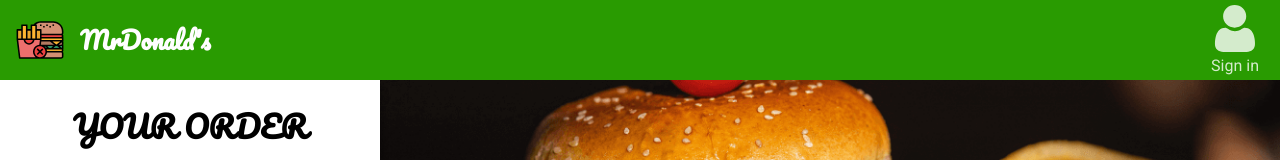
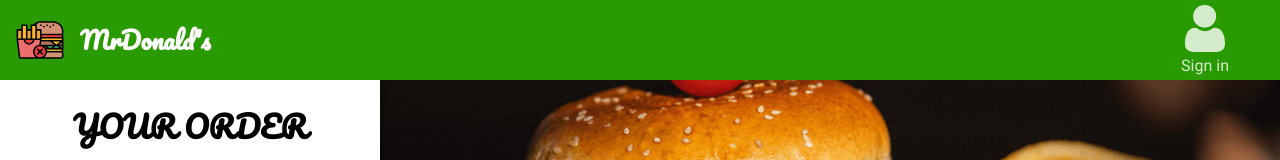
Before and after one commit to vikakleyko/mrDonalds, a React (Create React App) app: page / in a window 1280 px wide. Shown: the top 160 px of the page. Built offline with nearby package versions, Linux system fonts and the light colour scheme; no server answers.

Commit message:
add auth component and hook to login, install firebase

```diff
--- a/package.json
+++ b/package.json
@@ -6,6 +6,7 @@
     "@testing-library/jest-dom": "^4.2.4",
     "@testing-library/react": "^9.3.2",
     "@testing-library/user-event": "^7.1.2",
+    "firebase": "^7.19.1",
     "react": "^16.13.1",
     "react-dom": "^16.13.1",
     "react-scripts": "3.4.3",
--- a/src/App.js
+++ b/src/App.js
@@ -1,4 +1,6 @@
 import React from "react";
+import firebase from 'firebase/app';
+import 'firebase/auth';
 import { NavBar } from "./Components/NavBar/NavBar";
 import { Menu } from "./Components/Menu/Menu";
 import { GlobalStyle } from "./Components/Style/GlobalStyle";
@@ -6,16 +8,31 @@ import { ModalItem } from "./Components/Modal/ModalItem";
 import { Order } from "./Components/Order/Order";
 import { useOpenItem } from "./Components/Hooks/useOpenItem";
 import { useOrders } from "./Components/Hooks/useOrders";
+import { useAuth } from './Components/Hooks/useAuth';
+
+const firebaseConfig = {
+  apiKey: "AIzaSyBZm7wjygHG6uuCt3-KAJUVWB9PaL77PyI",
+  authDomain: "mrdonalds-894a8.firebaseapp.com",
+  databaseURL: "https://mrdonalds-894a8.firebaseio.com",
+  projectId: "mrdonalds-894a8",
+  storageBucket: "mrdonalds-894a8.appspot.com",
+  messagingSenderId: "217975750888",
+  appId: "1:217975750888:web:5d61c2991d23109284c95d"
+};
+
+firebase.initializeApp(firebaseConfig);
 
 function App() {
+  const authFirebase = firebase.auth;
+  const auth = useAuth(authFirebase);
   const openItem = useOpenItem();
   const orders = useOrders();
 
   return (
     <>
       <GlobalStyle />
-      <NavBar />
-      <Order {...orders} {...openItem} />
+      <NavBar {...auth}/>
+      <Order {...orders} {...openItem} {...auth} />
       <Menu {...openItem} />
       { openItem.openItem && <ModalItem {...openItem} {...orders} />}
     </>
--- /dev/null
+++ b/src/Components/Hooks/useAuth.js
@@ -0,0 +1,27 @@
+import { useEffect, useState } from "react";
+
+export function useAuth(authFirebase) {
+  const [authentication, setAuthentication] = useState(null);
+
+  const auth = authFirebase();
+  const provider = new authFirebase.GoogleAuthProvider();
+
+  const logIn = () => auth.signInWithPopup(provider);
+
+  const logOut = () => auth.signOut()
+    .then()
+    .catch(err => console.log(err));
+
+  useEffect(() => {
+    auth.onAuthStateChanged((user) => {
+      console.log(user);
+      if (user) {
+        setAuthentication(user);
+      } else {
+          setAuthentication(null);
+      }
+    });
+  }, [authentication]);
+
+  return { authentication, logIn, logOut };
+}
--- a/src/Components/Hooks/useCount.js
+++ b/src/Components/Hooks/useCount.js
@@ -1,9 +1,8 @@
 import { useState } from "react";
 
-export function useCount(openItem, isEdit) {
-  const amount = isEdit ? openItem.count : 1;
+export function useCount(startCount) {
 
-  const [count, setCount] = useState(amount);
+  const [count, setCount] = useState(startCount || 1);
 
   const onChange = (e) => setCount(e.target.value);
 
--- a/src/Components/Hooks/useTopping.js
+++ b/src/Components/Hooks/useTopping.js
@@ -12,9 +12,11 @@ export function useToppings(openItem) {
     : openItem.toppings
     ? getTopping(openItem.toppings)
     : [];
+
   // const readyTopping = openItem.toppings && getTopping(openItem.toppings) || [];
 
   const [toppings, setToppings] = useState(readyTopping);
+  console.log(toppings);
 
   const checkToppings = (index) => {
     setToppings(
--- a/src/Components/Modal/ModalItem.js
+++ b/src/Components/Modal/ModalItem.js
@@ -60,10 +60,10 @@ const TotalPriceItem = styled.div`
 `;
 
 export const ModalItem = ({ openItem, setOpenItem, orders, setOrders }) => {
-  const isEdit = openItem.index > -1;
-  const counter = useCount(openItem, isEdit);
+  const counter = useCount(openItem.count);
   const toppings = useToppings(openItem);
   const choices = useChoices(openItem);
+  const isEdit = openItem.index > -1;
 
   const closeModal = (e) => {
     if (e.target.id === "overlay") {
--- a/src/Components/NavBar/NavBar.js
+++ b/src/Components/NavBar/NavBar.js
@@ -32,24 +32,6 @@ const ImgLogo = styled.img`
   width: 50px;
 `;
 
-// button style
-const Button = styled.button`
-  width: 90px;
-  padding: 6px 20px;
-  cursor: pointer;
-  font-size: 16px;
-  border: none;
-  border-radius: 3px;
-  outline: none;
-  opacity: 0.8;
-  background-color: #fa8f02;
-  color: white;
-  transition: 0.2s;
-  &:hover {
-    opacity: 1;
-  }
-`;
-
 const Login = styled.button`
   background-color: transparent;
   color: white;
@@ -65,15 +47,42 @@ const Login = styled.button`
   }
 `;
 
-export const NavBar = () => (
+const User = styled.div`
+  display: flex;
+  align-items: center;
+  text-align: center;
+`;
+
+const Logout = styled.span`
+  font-size: 20px;
+  font-weight: 700px;
+  cursor: pointer;
+  margin-right: 30px;
+`;
+
+const Figure = styled.figure`
+  margin: 0 30px;
+`;
+
+export const NavBar = ({ authentication, logIn, logOut }) => (
   <NavBarStyled>
     <Logo>
       <ImgLogo src={logoImg} alt="logo" />
       <H1>MrDonald's</H1>
     </Logo>
-    <Login>
-      <img src={signinImg} alt="sign in"/>
-      <p>Sign in</p>
-    </Login>
+    {authentication ?
+      (<User>
+        <Figure>
+          <img style={{width: '40px'}} src={signinImg} alt={authentication.displayName} />
+          <figcaption>{authentication.displayName}</figcaption>
+        </Figure>
+        <Logout title="Logout" onClick={logOut}>X</Logout>
+      </User>) :
+      (<Login onClick={logIn}>
+        <Figure>
+          <img src={signinImg} alt="sign in" />
+          <figcaption>Sign in</figcaption>
+        </Figure>
+      </Login>)}
   </NavBarStyled>
 );
--- a/src/Components/Order/Order.js
+++ b/src/Components/Order/Order.js
@@ -9,7 +9,7 @@ const OrderStyled = styled.section`
   position: fixed;
   display: flex;
   flex-direction: column;
-  laft: 0;
+  left: 0;
   width: 380px;
   top: 80px;
   min-width: 380px;
@@ -48,7 +48,7 @@ const EmptyList = styled.p`
   text-align: center;
 `;
 
-export const Order = ({ orders, setOrders, setOpenItem }) => {
+export const Order = ({ orders, setOrders, setOpenItem,  authentication, logIn }) => {
   const total = orders.reduce((acc, order) => acc + totalPriceItems(order), 0);
 
   const totalCounter = orders.reduce((acc, order) => acc + order.count, 0);
@@ -84,7 +84,7 @@ export const Order = ({ orders, setOrders, setOpenItem }) => {
         <span>{totalCounter}</span>
         <TotalPrice>{toLocaleStr(total)}</TotalPrice>
       </Total>
-      <AddButton>Checkout order</AddButton>
+      <AddButton onClick={authentication ? console.log(orders) : logIn}>Checkout order</AddButton>
     </OrderStyled>
   );
 };
--- a/src/Components/Order/OrderListItem.js
+++ b/src/Components/Order/OrderListItem.js
@@ -1,4 +1,4 @@
-import React from "react";
+import React, { useRef } from "react";
 import styled from "styled-components";
 import trashImage from "../../images/trash.svg";
 import { totalPriceItems } from "../functions/secondaryFunctions";
@@ -46,21 +46,17 @@ export const OrderListItem = ({ order, index, deleteItem, setOpenItem }) => {
     .map((item) => item.name)
     .join(", ");
 
-  const openModal = (e) => {
-    if (!e.target.type) {
-      setOpenItem({ ...order, index });
-    }
-  };
+  const refDeleteButton = useRef(null);
 
   return (
     <>
-      <OrderItemStyled onClick={openModal}>
+      <OrderItemStyled onClick={(e) => e.target !== refDeleteButton.current && setOpenItem({ ...order, index })}>
         <ItemName>
           {order.name} {order.choice}
         </ItemName>
         <span>{order.count}</span>
         <ItemPrice>{toLocaleStr(totalPriceItems(order))}</ItemPrice>
-        <TrashButton onClick={() => deleteItem(index)} />
+        <TrashButton ref={refDeleteButton} onClick={() => deleteItem(index)} />
         {toppings && <Toppings>{toppings}</Toppings>}
       </OrderItemStyled>
     </>
```
Also changed, not shown: database.rules.json (added, +7 -0 lines), firebase.json (added), 2 other files (tests, documents, lock files or other folders).
